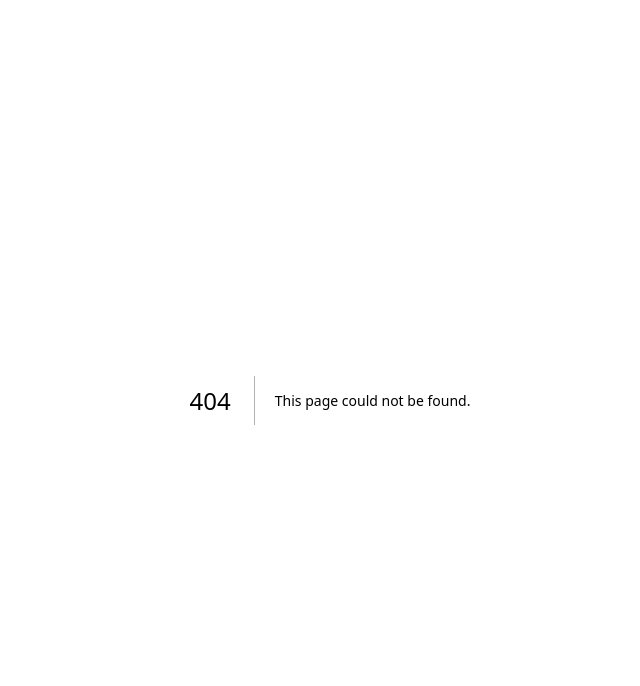
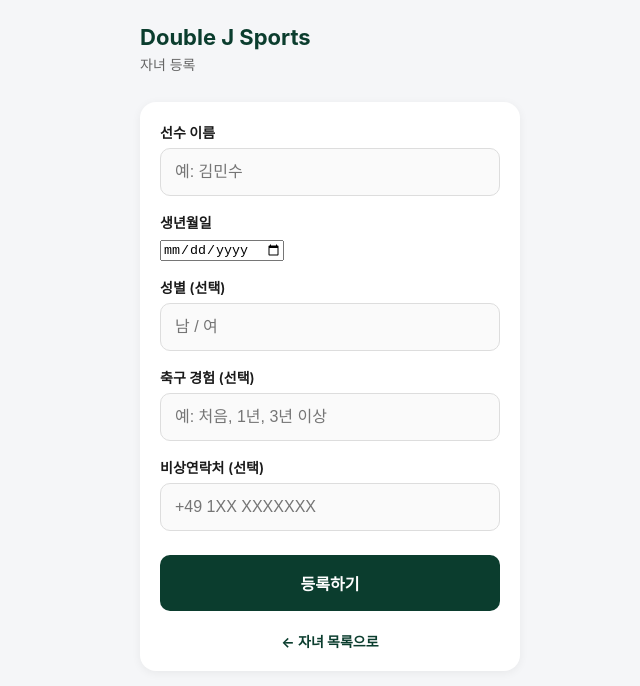
Before and after one commit to heoseony/Double-J-Sports, a Next.js app: page /members/new in a window 1280 px wide. Before the commit this address had no page. Shown: the top 686 px of the page, without its empty margins (310-950 px from the left). Built offline with nearby package versions, Linux system fonts and the light colour scheme; no server answers.

Commit message:
add member registration

```diff
--- /dev/null
+++ b/app/members/new/page.js
@@ -0,0 +1,134 @@
+"use client";
+
+import { useState } from "react";
+import { useRouter } from "next/navigation";
+import Link from "next/link";
+import { supabase } from "../../../lib/supabaseClient";
+
+export default function NewMemberPage() {
+  const router = useRouter();
+
+  const [name, setName] = useState("");
+  const [birthDate, setBirthDate] = useState("");
+  const [gender, setGender] = useState("");
+  const [experienceLevel, setExperienceLevel] = useState("");
+  const [emergencyContact, setEmergencyContact] = useState("");
+
+  const [loading, setLoading] = useState(false);
+  const [errorMsg, setErrorMsg] = useState("");
+
+  const canSubmit = name && birthDate;
+
+  async function handleSubmit(e) {
+    e.preventDefault();
+    setErrorMsg("");
+
+    if (!canSubmit) {
+      setErrorMsg("이름과 생년월일은 필수입니다.");
+      return;
+    }
+
+    setLoading(true);
+
+    const {
+      data: { user },
+    } = await supabase.auth.getUser();
+
+    if (!user) {
+      router.push("/login");
+      return;
+    }
+
+    const { data: guardian, error: guardianError } = await supabase
+      .from("guardians")
+      .select("id")
+      .eq("user_id", user.id)
+      .single();
+
+    if (guardianError || !guardian) {
+      setErrorMsg("보호자 정보를 찾을 수 없습니다.");
+      setLoading(false);
+      return;
+    }
+
+    const { error: insertError } = await supabase.from("members").insert({
+      guardian_id: guardian.id,
+      program: "kids",
+      name,
+      birth_date: birthDate,
+      gender: gender || null,
+      experience_level: experienceLevel || null,
+      emergency_contact: emergencyContact || null,
+      status: "active",
+    });
+
+    setLoading(false);
+
+    if (insertError) {
+      setErrorMsg("등록 실패: " + insertError.message);
+      return;
+    }
+
+    router.push("/members");
+  }
+
+  return (
+    <main className="page">
+      <div className="brand">Double J Sports</div>
+      <div className="subtitle">자녀 등록</div>
+
+      <div className="card">
+        <form onSubmit={handleSubmit}>
+          <label>선수 이름</label>
+          <input
+            type="text"
+            value={name}
+            onChange={(e) => setName(e.target.value)}
+            placeholder="예: 김민수"
+          />
+
+          <label>생년월일</label>
+          <input
+            type="date"
+            value={birthDate}
+            onChange={(e) => setBirthDate(e.target.value)}
+          />
+
+          <label>성별 (선택)</label>
+          <input
+            type="text"
+            value={gender}
+            onChange={(e) => setGender(e.target.value)}
+            placeholder="남 / 여"
+          />
+
+          <label>축구 경험 (선택)</label>
+          <input
+            type="text"
+            value={experienceLevel}
+            onChange={(e) => setExperienceLevel(e.target.value)}
+            placeholder="예: 처음, 1년, 3년 이상"
+          />
+
+          <label>비상연락처 (선택)</label>
+          <input
+            type="tel"
+            value={emergencyContact}
+            onChange={(e) => setEmergencyContact(e.target.value)}
+            placeholder="+49 1XX XXXXXXX"
+          />
+
+          {errorMsg && <div className="message error">{errorMsg}</div>}
+
+          <button className="primary" type="submit" disabled={loading}>
+            {loading ? "등록 중..." : "등록하기"}
+          </button>
+        </form>
+
+        <div className="link-row">
+          <Link href="/members">← 자녀 목록으로</Link>
+        </div>
+      </div>
+    </main>
+  );
+}
```
Also changed, not shown: app/dashboard/page.js (+12 -5 lines), app/members/page.js (added, +108 -0 lines).
